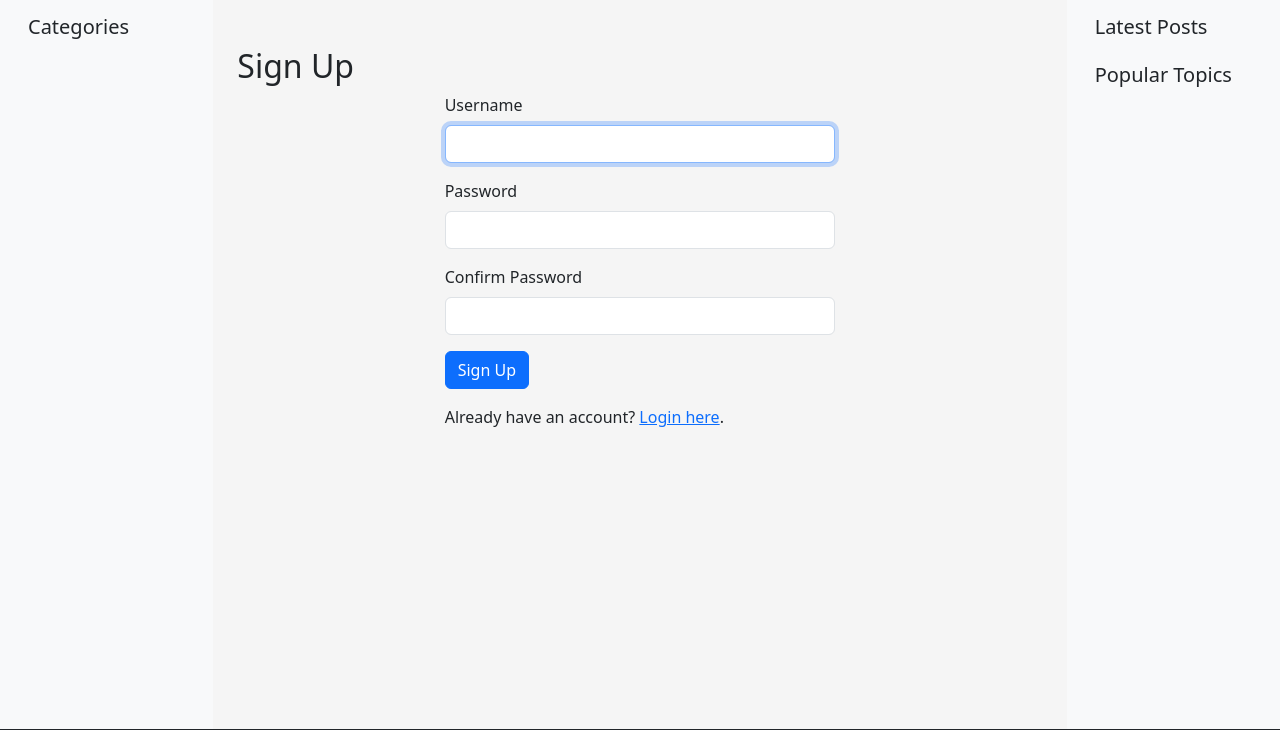
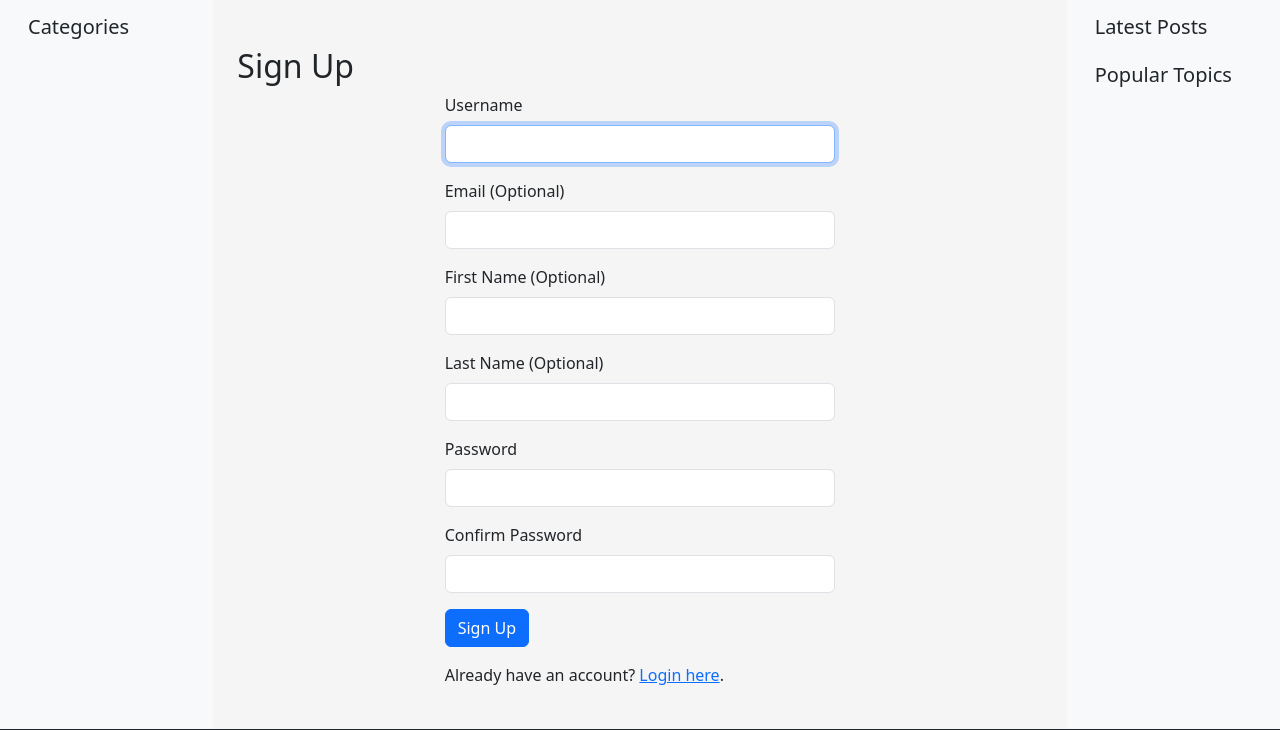
Before and after one commit to bilgeswe/SWE573, a Django app: page /signup/ in a window 1280 px wide. Shown: the part 379-1109 px from the top of the page. Run offline with Django 5.2, Linux system fonts and the light colour scheme; some libraries are stand-ins or nearby versions.

Commit message:
User profiles now display name, surname and email as well. These are defined as optional fields unlike password and username fields.

```diff
--- a/forum/apps/object_finder/forms.py
+++ b/forum/apps/object_finder/forms.py
@@ -1,6 +1,18 @@
 from .models import Comment
 from django import forms
 from .models import Post
+from django.contrib.auth.forms import UserCreationForm
+from django.contrib.auth.models import User
+
+
+class SignUpForm(UserCreationForm):
+    email = forms.EmailField(max_length=254, required=False, help_text='Optional.')
+    first_name = forms.CharField(max_length=30, required=False, help_text='Optional.')
+    last_name = forms.CharField(max_length=30, required=False, help_text='Optional.')
+
+    class Meta:
+        model = User
+        fields = ('username', 'email', 'first_name', 'last_name', 'password1', 'password2')
 
 
 class PostForm(forms.ModelForm):
--- a/forum/apps/object_finder/templates/registration/signup.html
+++ b/forum/apps/object_finder/templates/registration/signup.html
@@ -18,6 +18,18 @@
                     {{ form.username|add_class:"form-control" }}
                 </div>
                 <div class="mb-3">
+                    <label for="id_email" class="form-label">Email (Optional)</label>
+                    {{ form.email|add_class:"form-control" }}
+                </div>
+                <div class="mb-3">
+                    <label for="id_first_name" class="form-label">First Name (Optional)</label>
+                    {{ form.first_name|add_class:"form-control" }}
+                </div>
+                <div class="mb-3">
+                    <label for="id_last_name" class="form-label">Last Name (Optional)</label>
+                    {{ form.last_name|add_class:"form-control" }}
+                </div>
+                <div class="mb-3">
                     <label for="id_password1" class="form-label">Password</label>
                     {{ form.password1|add_class:"form-control" }}
                 </div>
--- a/forum/apps/object_finder/views.py
+++ b/forum/apps/object_finder/views.py
@@ -1,7 +1,7 @@
 import json
 from django.contrib.auth.forms import UserCreationForm
 from django.shortcuts import render, get_object_or_404, redirect
-from .forms import PostForm, CommentForm
+from .forms import PostForm, CommentForm, SignUpForm
 from .models import Post, Tag, Comment
 from django.contrib.auth.decorators import login_required
 from django.db.models import Q
@@ -241,13 +241,18 @@ def view_post(request, post_id):
         'is_solved': is_solved
     })
 
-
 def signup_view(request):
     if request.method == 'POST':
-        form = UserCreationForm(request.POST)
+        form = SignUpForm(request.POST)
         if form.is_valid():
-            form.save()
+            user = form.save(commit=False)
+            user.username = form.cleaned_data.get('username')
+            user.email = form.cleaned_data.get('email')
+            user.first_name = form.cleaned_data.get('first_name')
+            user.last_name = form.cleaned_data.get('last_name')
+            user.set_password(form.cleaned_data.get('password1'))
+            user.save()
             return redirect('login')
     else:
-        form = UserCreationForm()
+        form = SignUpForm()
     return render(request, 'registration/signup.html', {'form': form})
```
Also changed, not shown: forum/apps/object_finder/templates/object_finder/profile.html (+9 -4 lines), forum/apps/__init__.py (added).
